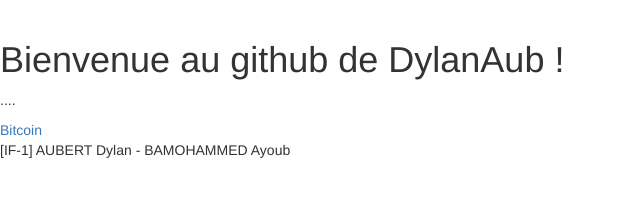
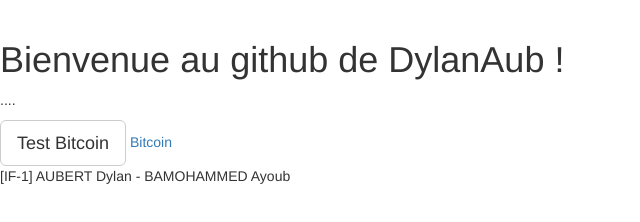
Before and after one commit to DylanAub/DylanAub.github.io, a plain HTML site: page index.html in a window 1280 px wide. Shown: the whole page, without its empty margins (0-640 px from the left). Drawn offline with nearby package versions, Linux system fonts and the light colour scheme.

Commit message:
Update index.html

```diff
--- a/index.html
+++ b/index.html
@@ -12,6 +12,7 @@
 	<br>
     <h1> Bienvenue au github de DylanAub ! </h1>
 	<p> .... </p>
+	<button type="button" class="btn btn-lg btn-default" href="bitcoin.html">Test Bitcoin</button>
     <a href="bitcoin.html">Bitcoin</a>
 </body>
 <footer>
```
